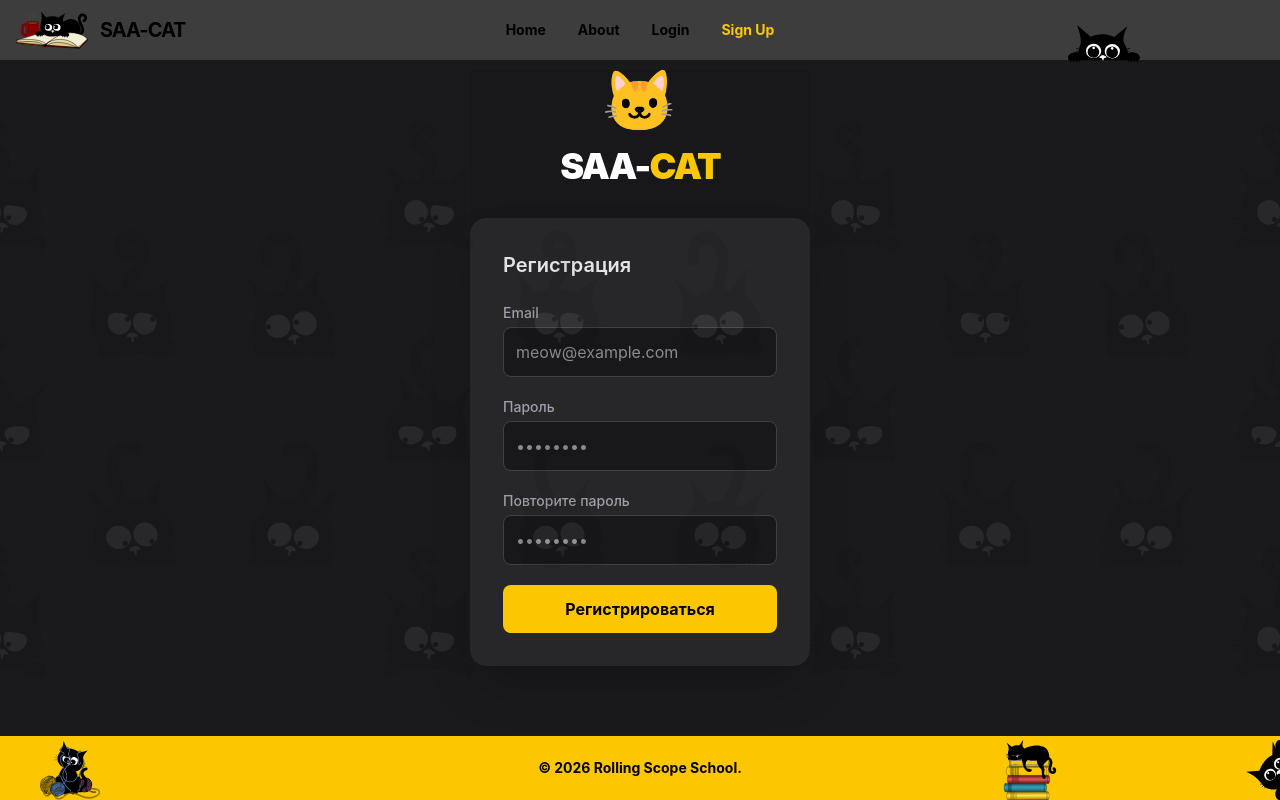
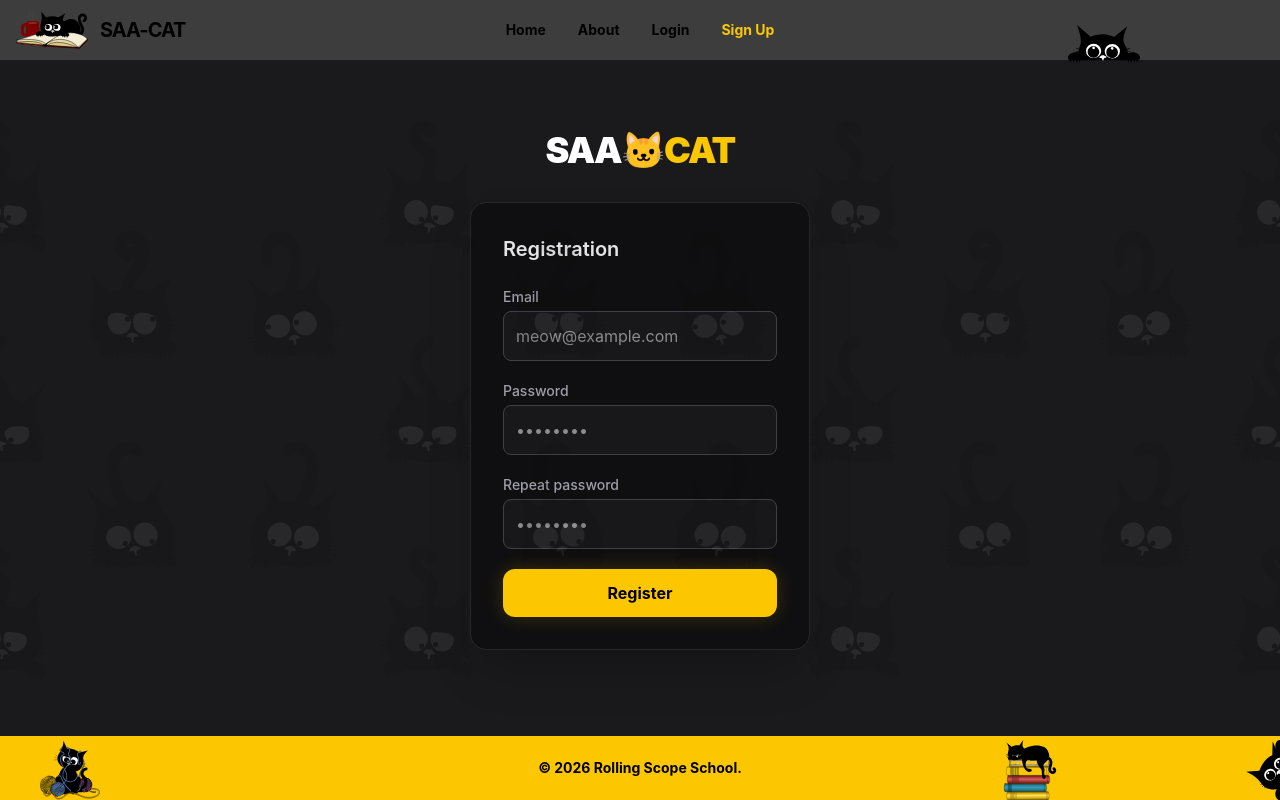
Before and after one commit to dzzuze/SAA-Cat, a React (Vite) app: page /SAA-Cat/register in a window 1280 px wide. Built offline with nearby package versions, Linux system fonts and the light colour scheme; no server answers.

Commit message:
feat: english for login and registration

```diff
--- a/src/pages/LoginPage.tsx
+++ b/src/pages/LoginPage.tsx
@@ -27,7 +27,7 @@
       if (error instanceof FirebaseError) {
         setError(getFirebaseErrorMessage(error.code));
       } else {
-        setError("Неизвестная ошибка");
+        setError("Unknown error");
       }
     } finally {
       setLoading(false);
@@ -43,8 +43,8 @@
         </h1>
       </div>
 
-      <div className="w-full max-w-md rounded-2xl bg-[#27272a] p-8 shadow-2xl border border-zinc-800">
-        <h2 className="mb-6 text-xl font-semibold text-zinc-200">Вход</h2>
+      <div className="w-full max-w-md rounded-2xl bg-[#0f0f11] p-8 shadow-2xl border border-zinc-800">
+        <h2 className="mb-6 text-xl font-semibold text-zinc-200">Entrance</h2>
 
         <form onSubmit={handleSubmit} className="space-y-5">
           <div>
@@ -63,7 +63,7 @@
 
           <div>
             <label className="mb-1 block text-sm font-medium text-zinc-400">
-              Пароль
+              Password
             </label>
             <input
               type="password"
@@ -80,16 +80,16 @@
           <button
             type="submit"
             disabled={loading}
-            className="w-full rounded-lg bg-green-800 py-3 font-bold text-black hover:bg-yellow-300 active:scale-[0.98] transition-all"
+            className="w-full bg-yellow-400 hover:bg-yellow-400 text-black font-bold py-3 rounded-xl transition-all shadow-[0_0_20px_rgba(234,179,8,0.2)] hover:shadow-[0_0_25px_rgba(234,179,8,0.4)] active:scale-[0.98]"
           >
-            {loading ? "Вход..." : "Войти в систему"}
+            {loading ? "Entrance..." : "Sign in"}
           </button>
         </form>
 
         <div className="mt-6 text-center text-sm text-zinc-500">
-          Забыли пароль?{" "}
+          Forgot your password?{" "}
           <span className="cursor-pointer text-yellow-400 hover:underline">
-            Мяу!
+            Meow!
           </span>
         </div>
       </div>
--- a/src/pages/RegisterPage.tsx
+++ b/src/pages/RegisterPage.tsx
@@ -39,17 +39,17 @@
   };
 
   return (
-    <div className="flex  flex-col items-center justify-center bg-[#18181b] text-white">
+    <div className="flex flex-col items-center justify-center text-white pt-11">
       <div className="mb-8 flex flex-col items-center">
-        <div className="mb-4 text-6xl">🐱</div>
-        <h1 className="text-4xl font-black tracking-tighter text-white">
-          SAA-<span className="text-yellow-400">CAT</span>
+        <h1 className="text-4xl font-black tracking-tighter">
+          SAA<span>🐱</span>
+          <span className="text-yellow-400">CAT</span>
         </h1>
       </div>
 
-      <div className="w-full max-w-md rounded-2xl bg-[#27272a] p-8 shadow-2xl border border-zinc-800">
+      <div className="w-full max-w-md rounded-2xl bg-[#0f0f11] p-8 shadow-2xl border border-zinc-800">
         <h2 className="mb-6 text-xl font-semibold text-zinc-200">
-          Регистрация
+          Registration
         </h2>
 
         <form onSubmit={handleSubmit} className="space-y-5">
@@ -69,7 +69,7 @@
 
           <div>
             <label className="mb-1 block text-sm font-medium text-zinc-400">
-              Пароль
+              Password
             </label>
             <input
               type="password"
@@ -84,7 +84,7 @@
 
           <div>
             <label className="mb-1 block text-sm font-medium text-zinc-400">
-              Повторите пароль
+              Repeat password
             </label>
             <input
               type="password"
@@ -101,9 +101,9 @@
           <button
             type="submit"
             disabled={loading}
-            className="w-full rounded-lg bg-yellow-400 py-3 font-bold text-black"
+            className="w-full bg-yellow-400 hover:bg-yellow-400 text-black font-bold py-3 rounded-xl transition-all shadow-[0_0_20px_rgba(234,179,8,0.2)] hover:shadow-[0_0_25px_rgba(234,179,8,0.4)] active:scale-[0.98]"
           >
-            {loading ? "Регистрация..." : "Регистрироваться"}
+            {loading ? "Registration..." : "Register"}
           </button>
         </form>
       </div>
```
